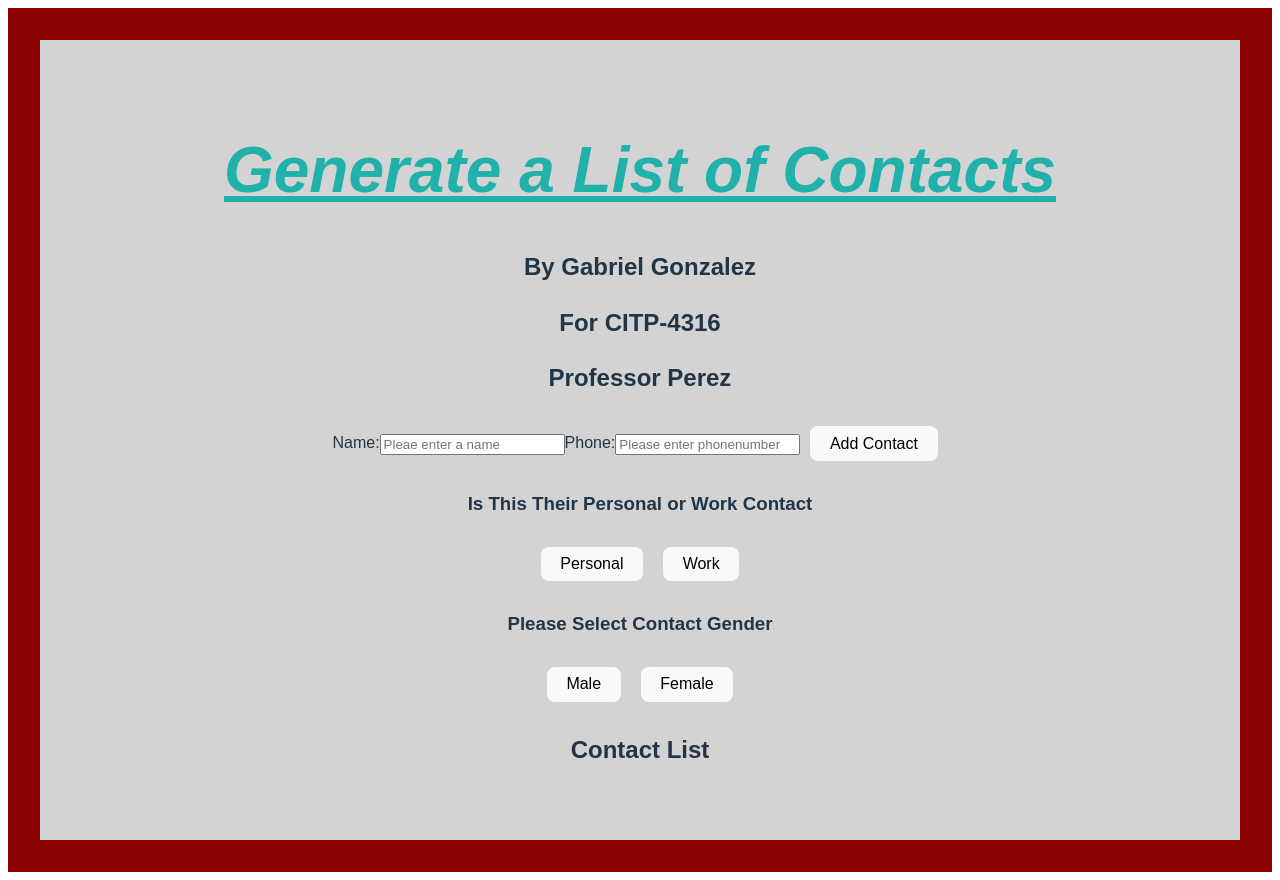
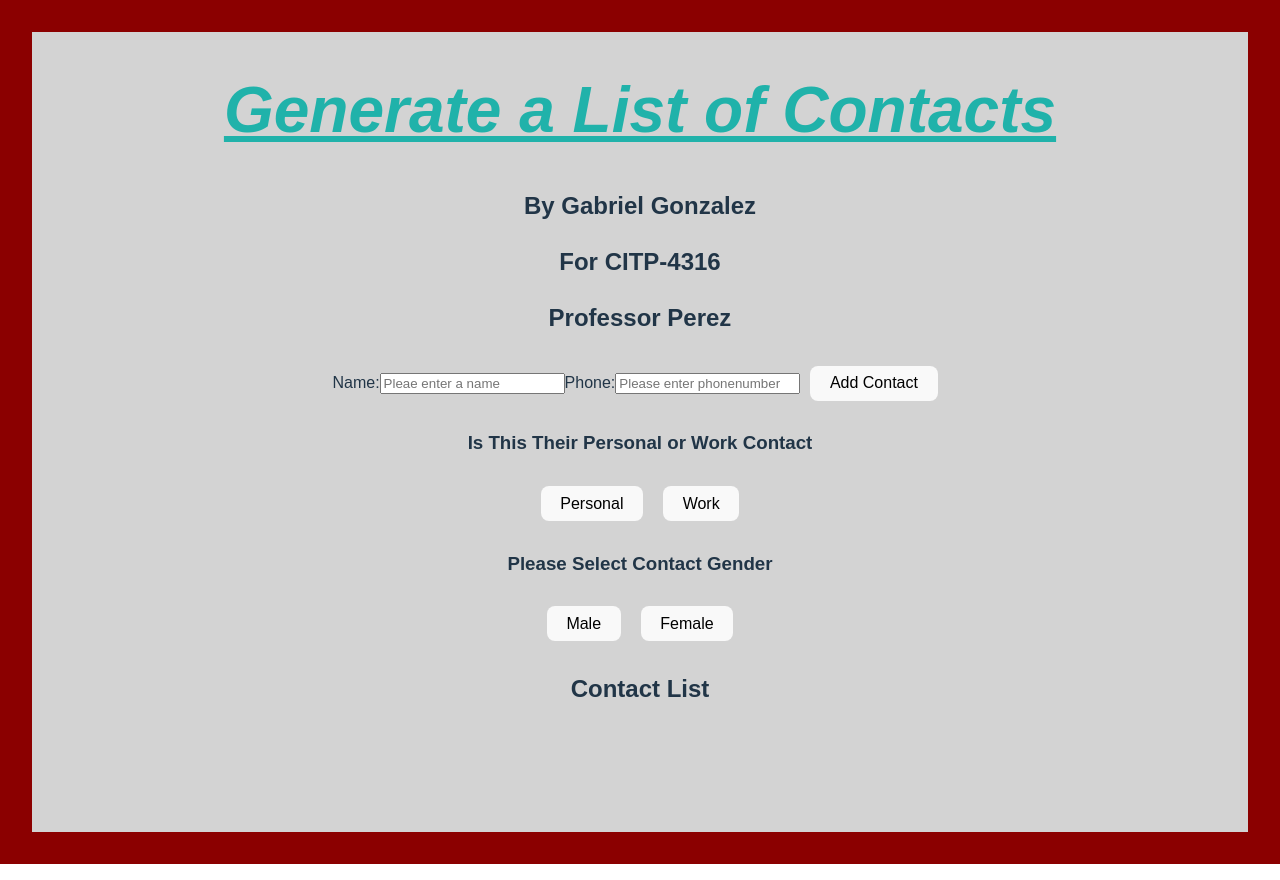
Before and after one commit to ggonz296/project3, a Vue app: page / in a window 1280 px wide. Built offline with nearby package versions, Linux system fonts and the light colour scheme.

Commit message:
Changed the content and body to display data properly in my CSS file.

```diff
--- a/src/style.css
+++ b/src/style.css
@@ -72,15 +72,14 @@ button:focus-visible {
 }
 ul{
   list-style-type: style none;
-  padding: 0;
 }
 
 .content{
-  height: 100vh;
+  min-height: 100vh;
   background: lightgray;
   display: flex;
   flex-direction: column;
-  justify-content: center;
+  justify-content: flex-start;
   align-items: center;
 }
 
@@ -123,4 +122,9 @@ h3{
 
 body{
   background: darkred;
+  margin: 0;
+  display: block;
+  place-items: center;
+  min-width: 320px;
+  min-height: 100vh;
 }
```
